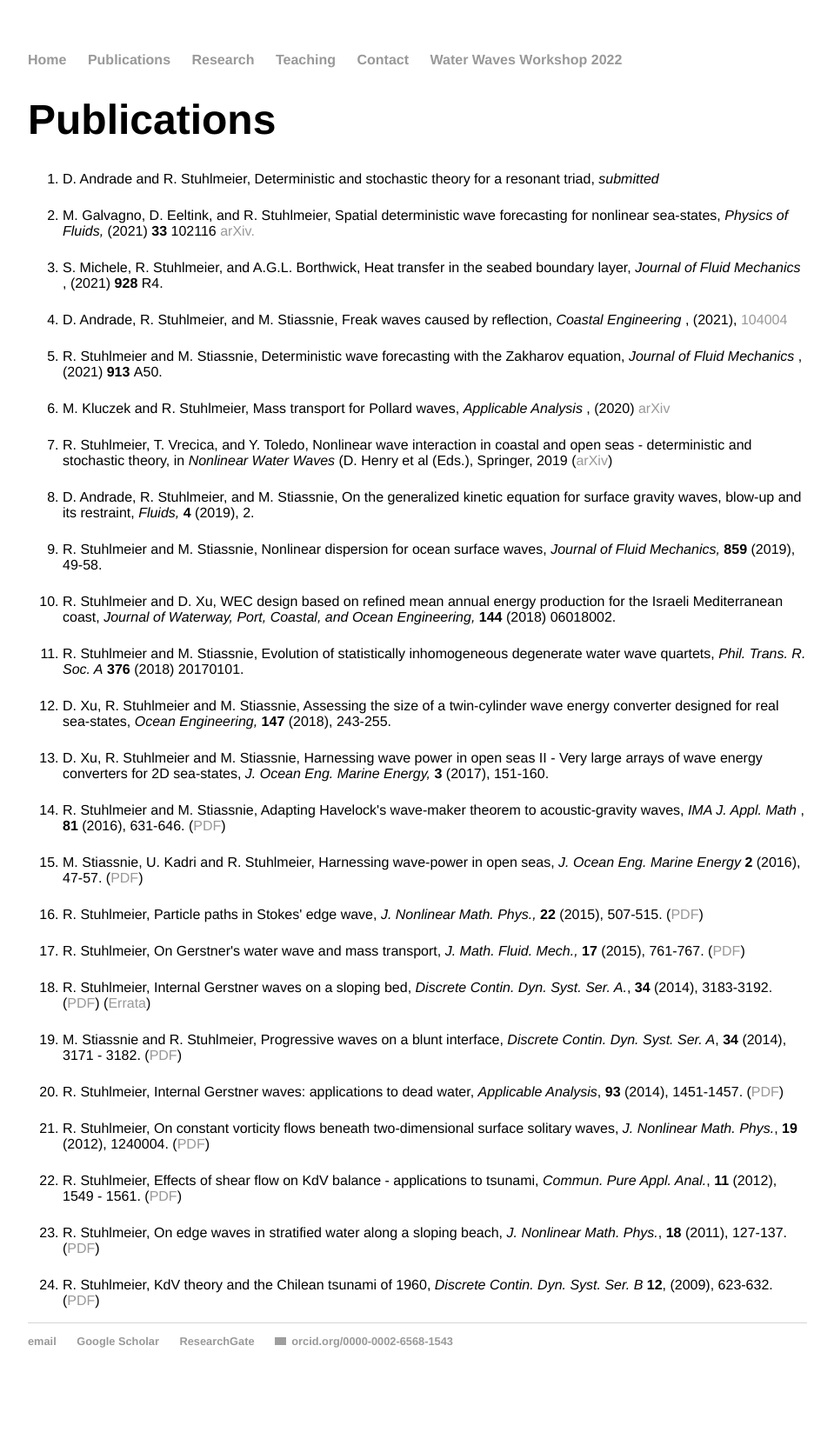
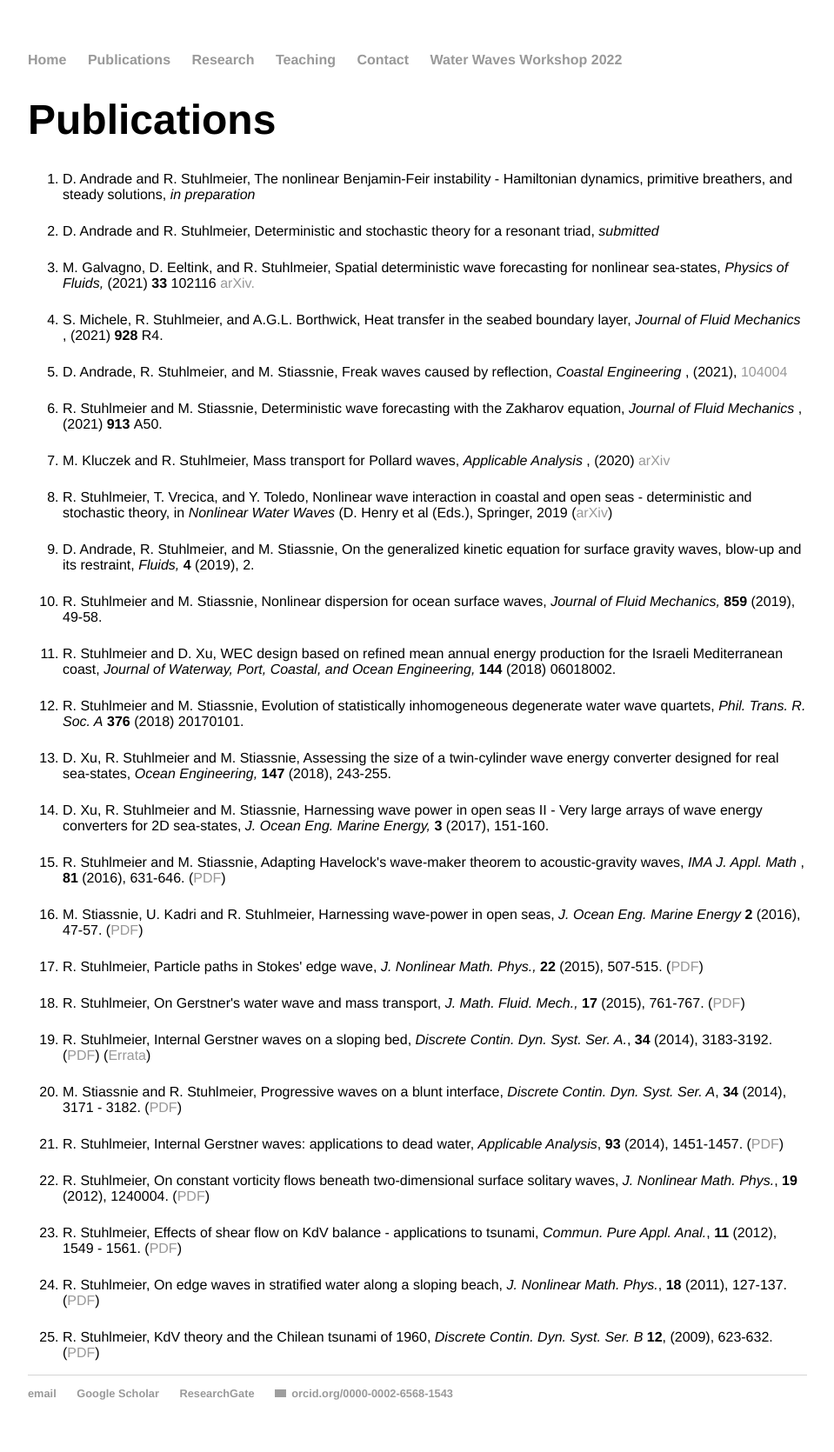
Before and after one commit to rstuhlmeier/rstuhlmeier.github.io, a Jekyll site: the page built from publications/index.html, in a window 1280 px wide. Shown: the whole page at 87% size, without its empty margins (160-1119 px from the left). Built offline with Jekyll 4.4.1, drawn with Linux system fonts in a browser that asks for light colours; before the commit the page ends 1610 px from its top, so only the background shows below that; grey boxes are pictures that could not be loaded.

Commit message:
Update index.html
Added BF paper (in preparation)

```diff
--- a/publications/index.html
+++ b/publications/index.html
@@ -6,6 +6,8 @@ title: Raphael Stuhlmeier - Publications
 
 <h1>Publications</h1>
 <ol>
+  <li> D. Andrade and R. Stuhlmeier, The nonlinear Benjamin-Feir instability - Hamiltonian dynamics, primitive breathers, and steady solutions, <em>in preparation</em></li>
+  <p>
   <li> D. Andrade and R. Stuhlmeier, Deterministic and stochastic theory for a resonant triad, <em>submitted</em></li>
   <p>
   <li> M. Galvagno, D. Eeltink, and R. Stuhlmeier, Spatial deterministic wave forecasting for nonlinear sea-states, <em> Physics of Fluids,</em> (2021) <b>33</b> 102116  <a href="https://arxiv.org/abs/2108.09237">arXiv.</a></li>
```
